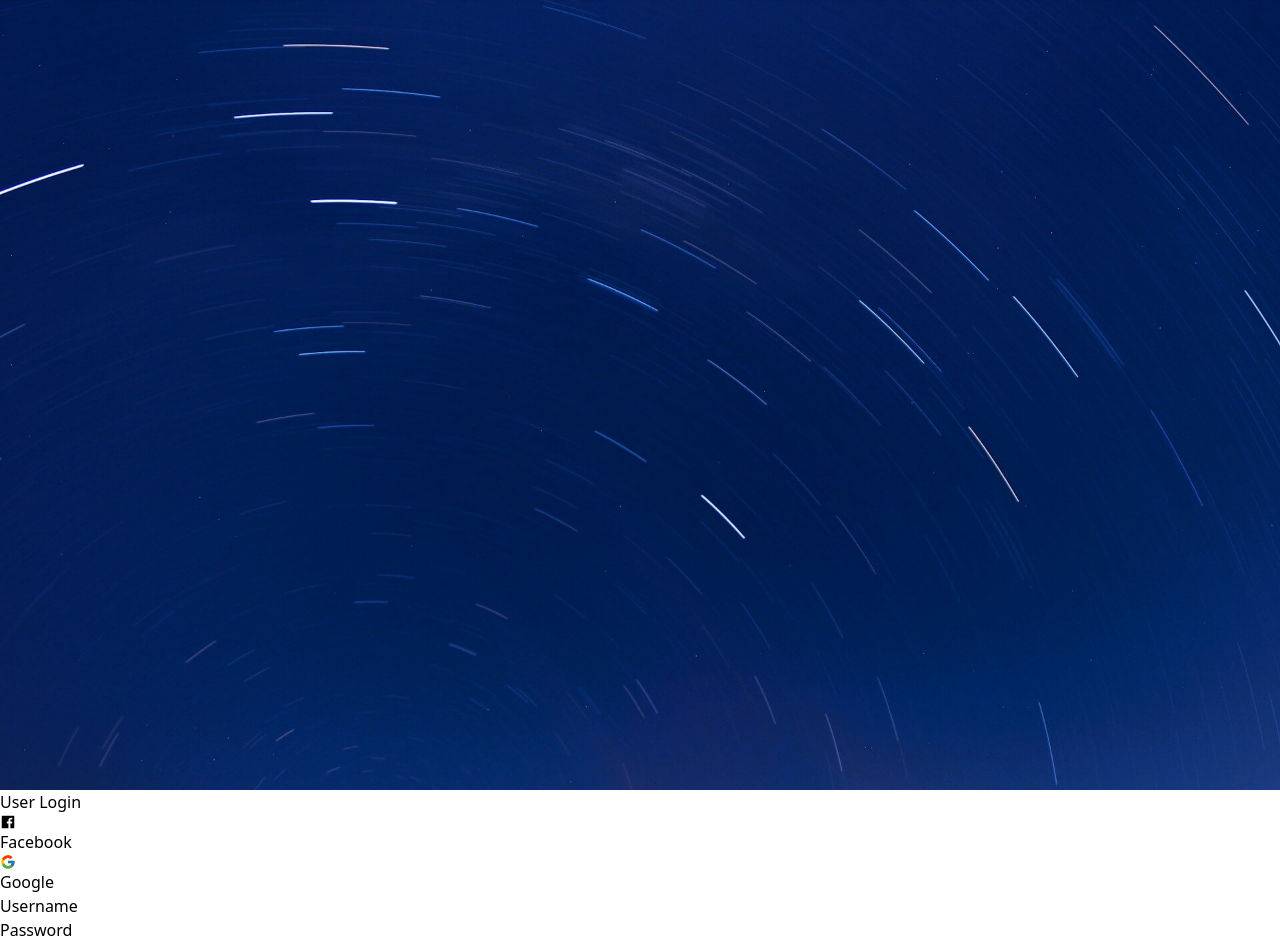
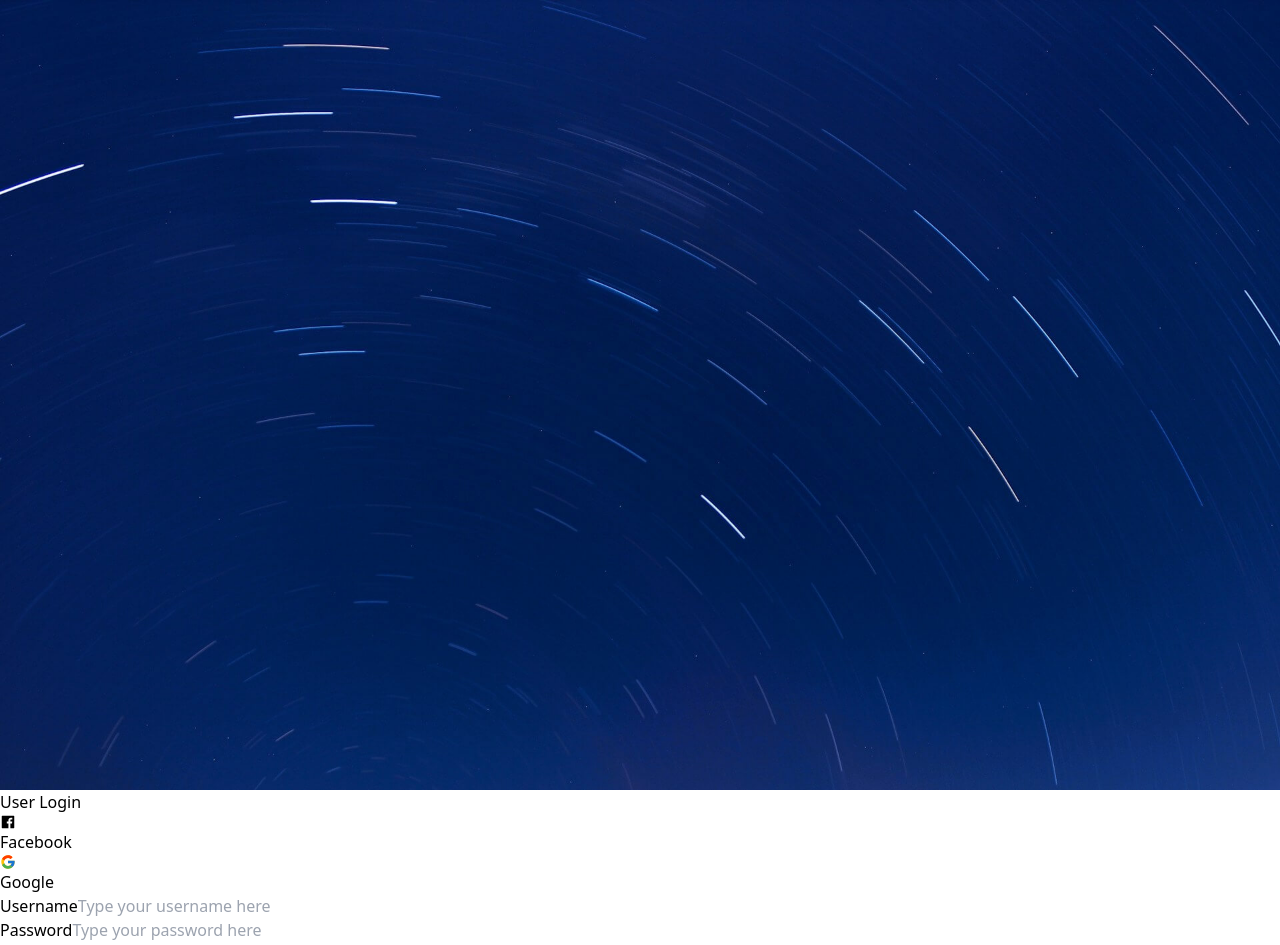
Before and after one commit to gmartins-dev/react-login-form, a React (Vite) app: page / in a window 1280 px wide. Shown: the top 945 px of the page. Built offline with nearby package versions, Linux system fonts and the light colour scheme.

Commit message:
small css fixes

```diff
--- a/src/pages/Login.jsx
+++ b/src/pages/Login.jsx
@@ -52,7 +52,7 @@ export default function Login() {
       <div className='flex items-center justify-center h-full'>
         <form
           onSubmit={handleSubmit}
-          className='max-w-[400px] w-full mx-auto bg-white p-8'
+          className='relative max-w-[400px] w-full mx-auto bg-white p-8'
         >
           <h2 className='py-4 text-4xl font-bold text-center'>User Login</h2>
           <div className='flex justify-between py-8'>
@@ -71,13 +71,18 @@ export default function Login() {
           </div>
           <div className='flex flex-col mb-4'>
             <label>Username</label>
-            <input className='relative p-2 bg-gray-100 border' type='text' />
+            <input
+              className='relative p-2 bg-gray-100 border'
+              type='text'
+              placeholder='Type your username here'
+            />
           </div>
           <div className='flex flex-col '>
             <label>Password</label>
             <input
               className='relative p-2 bg-gray-100 border'
               type='password'
+              placeholder='Type your password here'
             />
           </div>
           <div className='flex items-center mt-2'>
@@ -103,7 +108,7 @@ export default function Login() {
             <a
               onChange={onRegisterNewUser}
               href='#register-new-user'
-              className='ml-2 text-blue-900 cursor-pointer hover:bg-blue-700 text-semibold'
+              className='ml-2 text-blue-900 cursor-pointer hover:text-blue-700 text-semibold'
             >
               Sign up now
             </a>
```
